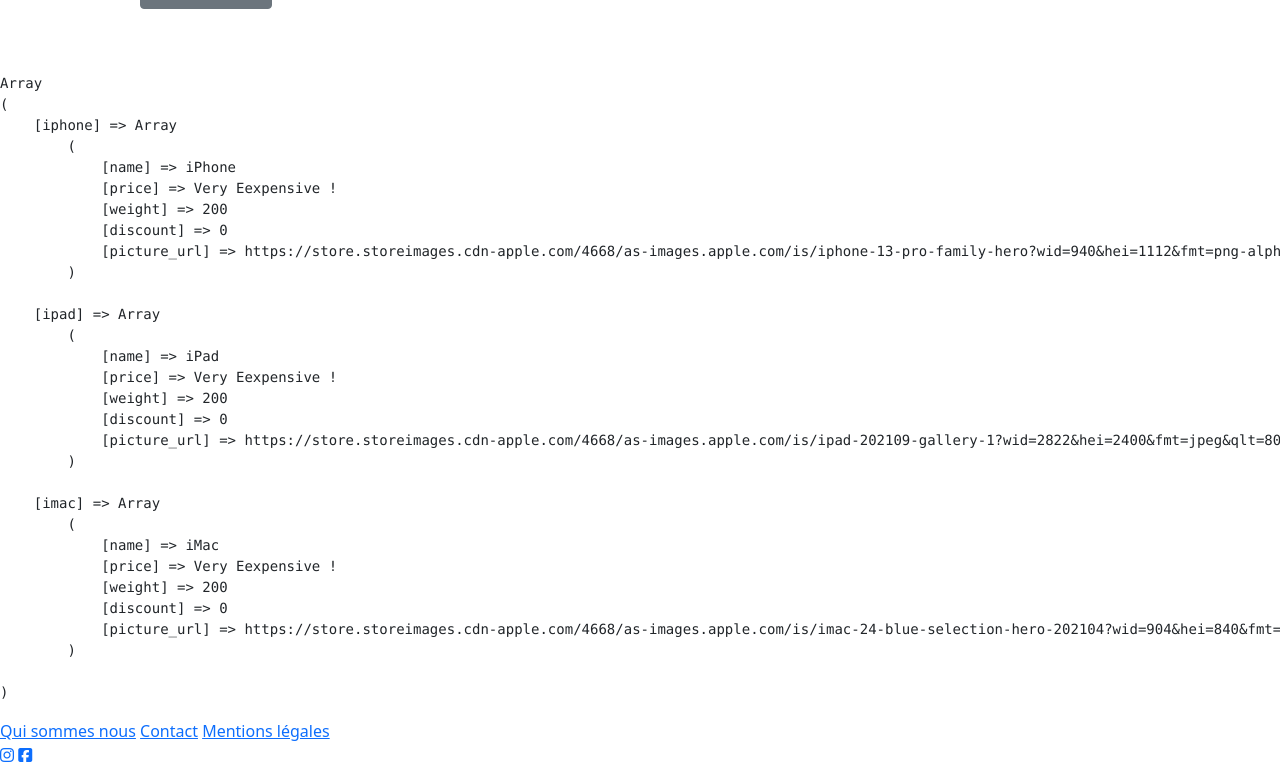
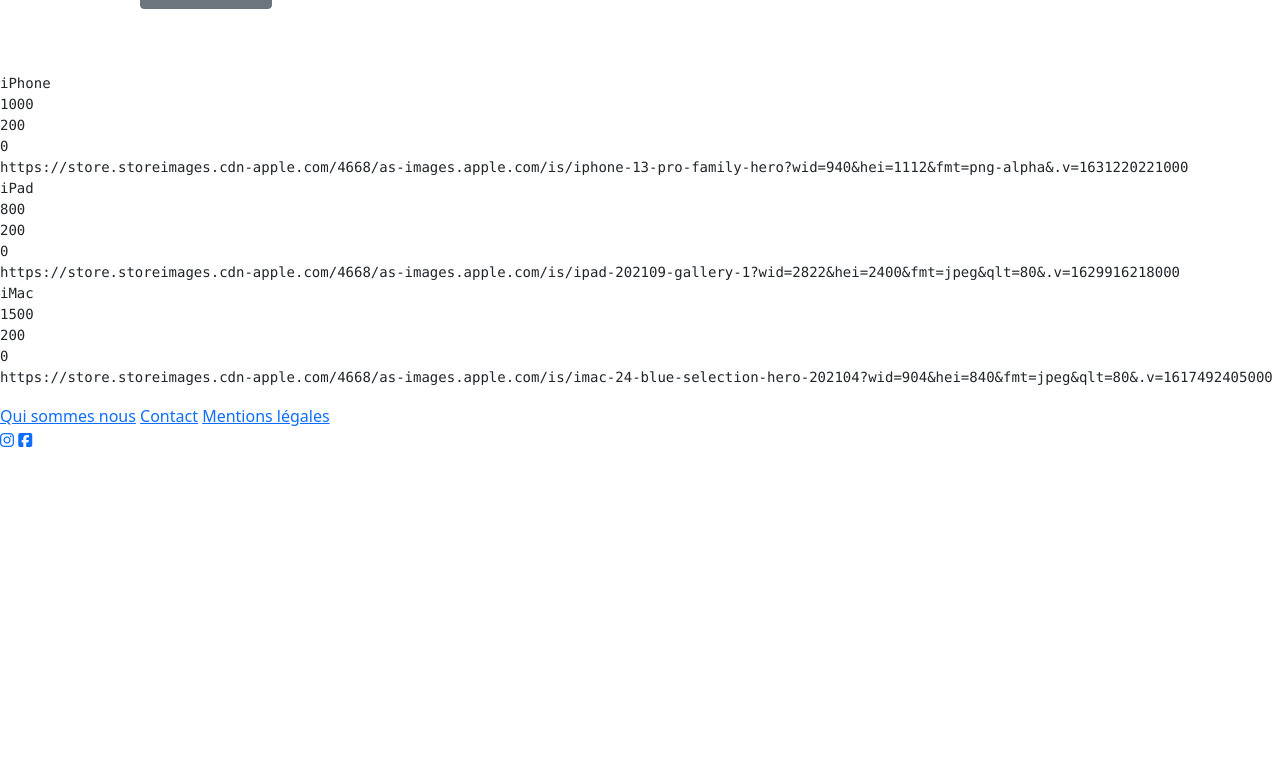
Before and after one commit to Bahjat-TOUNSI/premier_projet, a PHP site: page /multidimensional-catalog.php in a window 1280 px wide. Shown: the part 344-1111 px from the top of the page. After the commit the page ends 791 px from the top, so only its background shows below. Run offline with PHP 8.4, Linux system fonts and the light colour scheme; some libraries are stand-ins or nearby versions.

Commit message:
foreach loop in multidimensional tables

```diff
--- a/multidimensional-catalog.php
+++ b/multidimensional-catalog.php
@@ -5,29 +5,33 @@ include 'header.php';
 $products = [
     "iphone" => [
         "name" => "iPhone",
-        "price" => "Very Eexpensive !",
+        "price" => 1000,
         "weight" => 200,
         "discount" => 0,
         "picture_url" => "https://store.storeimages.cdn-apple.com/4668/as-images.apple.com/is/iphone-13-pro-family-hero?wid=940&hei=1112&fmt=png-alpha&.v=1631220221000",
     ],
     "ipad" => [
         "name" => "iPad",
-        "price" => "Very Eexpensive !",
+        "price" => 800,
         "weight" => 200,
         "discount" => 0,
         "picture_url" => "https://store.storeimages.cdn-apple.com/4668/as-images.apple.com/is/ipad-202109-gallery-1?wid=2822&hei=2400&fmt=jpeg&qlt=80&.v=1629916218000",
     ],
     "imac" => [
         "name" => "iMac",
-        "price" => "Very Eexpensive !",
+        "price" => 1500,
         "weight" => 200,
         "discount" => 0,
         "picture_url" => "https://store.storeimages.cdn-apple.com/4668/as-images.apple.com/is/imac-24-blue-selection-hero-202104?wid=904&hei=840&fmt=jpeg&qlt=80&.v=1617492405000",
     ]
 ];
 echo '<pre>';
-print_r($products);
 
+foreach($products as $key => $value1) {
+    foreach ($value1 as $value2) {
+        print $value2 . "\n";
+    }
+}
 
 
 
```
